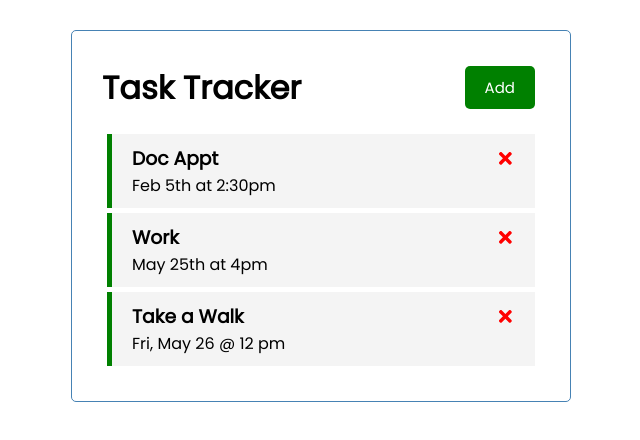
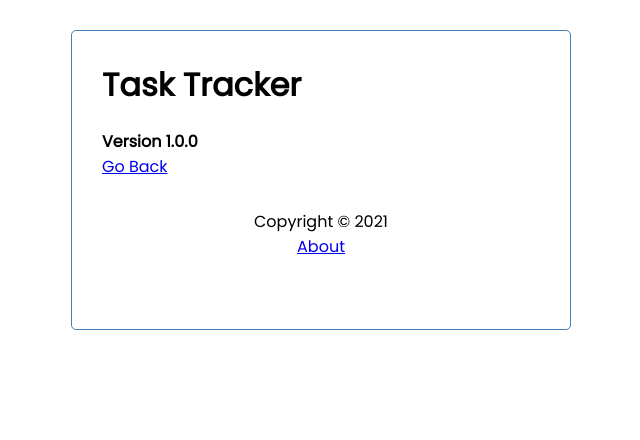
Before and after one commit to alx00ho/react-task-tracker, a React (Create React App) app: page /about in a window 1280 px wide. Shown: the top 440 px of the page, without its empty margins (319-959 px from the left). Built offline with nearby package versions, Linux system fonts and the light colour scheme; data requests are answered from the project's data file.

Commit message:
Routing!
Use Link instead of HTML a tags

```diff
--- a/src/App.js
+++ b/src/App.js
@@ -1,8 +1,11 @@
+import { useState, useEffect } from "react"
+import { async } from 'q';
+import { BrowserRouter as Router, Routes, Route } from "react-router-dom";
 import Header from './components/Header'
 import Tasks from './components/Tasks';
 import AddTasks from './components/AddTasks';
-import { useState, useEffect } from "react"
-import { async } from 'q';
+import Footer from './components/Footer';
+import About from './components/About';
 
 function App() {
   const [showAddTask, setShowAddTask] = useState(false);
@@ -80,15 +83,25 @@
 }
 
   return (
+    <Router>
       <div className="container">
         <Header onAdd={() => setShowAddTask(!showAddTask)} showAdd={showAddTask} />
+        <Routes>
+          <Route path="/" exact element={
+            <>
               {showAddTask && <AddTasks onAdd={addTask}/>}
               {tasks.length > 0 ?
                 (<Tasks tasks={tasks} onDelete={deleteTask} onToggle={toggleReminder} />
                 ) : (
                 'No Tasks To Show'
                 )}
+            </>
+          } />
+          <Route path='/about' element={<About />} />
+        </Routes>
+        <Footer />
       </div>
+    </Router>
   );
 }
 
--- /dev/null
+++ b/src/components/About.js
@@ -0,0 +1,12 @@
+import { Link } from "react-router-dom"
+
+const About = () => {
+  return (
+    <div>
+        <h4>Version 1.0.0</h4>
+        <Link to='/'>Go Back</Link>
+    </div>
+  )
+}
+
+export default About
--- /dev/null
+++ b/src/components/Footer.js
@@ -0,0 +1,12 @@
+import { Link } from "react-router-dom"
+
+const Footer = () => {
+  return (
+    <footer>
+        <p>Copyright &copy; 2021</p>
+        <Link to="/about">About</Link>
+    </footer>
+  )
+}
+
+export default Footer
--- a/src/components/Header.js
+++ b/src/components/Header.js
@@ -1,11 +1,14 @@
 import PropTypes from 'prop-types'
 import Button from './Button'
+import { useLocation } from 'react-router'
 
 const Header = ({ title, onAdd, showAdd }) => {
+  const location = useLocation();
+
   return (
     <header className='header'>
         <h1>{title}</h1>
-        <Button color={showAdd ? 'red' : 'green'} text={showAdd ? 'Close' : "Add"} onClick={onAdd}/>
+        {location.pathname === '/' && (<Button color={showAdd ? 'red' : 'green'} text={showAdd ? 'Close' : "Add"} onClick={onAdd}/>)}
     </header>
   )
 }
```
Lines whose indentation alone changed are shown as unchanged.
